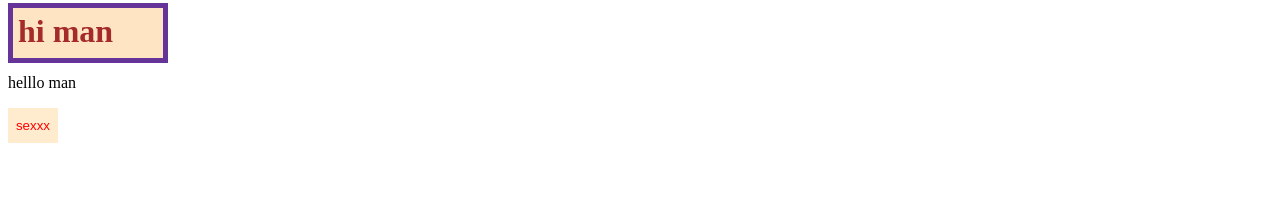
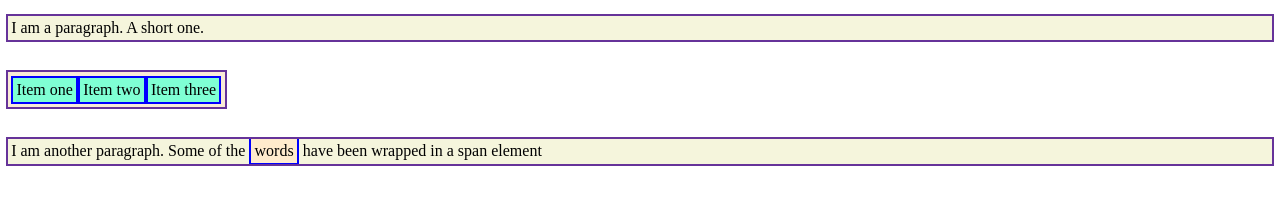
Before and after one commit to backwardseal/learning, a plain HTML site: page index.html in a window 1280 px wide. Drawn offline with Linux system fonts and the light colour scheme.

Commit message:
added random codes

```diff
--- a/index.html
+++ b/index.html
@@ -7,8 +7,14 @@
     <link rel="stylesheet" href="styles/styles.css">
 </head>
 <body>
-    <h1 class="h1">hi man</h1>
-    <p class="p">helllo man</p>
-    <button id="button">sexxx</button>
+    <p>I am a paragraph. A short one.</p>
+    <ul>
+        <li>Item one</li>
+        <li>Item two</li>
+        <li>Item three</li>
+    </ul>
+    <p>
+        I am another paragraph. Some of the <span class="block">words</span> have been wrapped in a <span>span element</span>
+    </p>
 </body>
 </html>
--- a/styles/styles.css
+++ b/styles/styles.css
@@ -1,22 +1,24 @@
-.h1 {
-    color: brown;
-    outline: 5px solid rebeccapurple;
-    padding: 5px;
-    margin: 5px;
-    border: 5px;
-    background-color: bisque;
-    height: 50px;
-    width: 150px;
-    box-sizing: border-box;
+p,ul {
+    outline: 2px solid rebeccapurple;
+    padding: 0.2em;
 }
-#button {
-    color: red;
-    height: 35px;
-    width: 50px;
+.block,li {
+    border: 2px solid blue;
+    padding: 0.2em;
+}
+
+ul {
+    display: inline-flex;
+    list-style: none;
+    background-color: antiquewhite;
+}
+.block {
+    display: inline;
     background-color: blanchedalmond;
-    outline: 10px;
-    padding: 5px;
-    margin: 10;
-    box-sizing: border-box;
-    border: 10px;
 }
+p {
+    background-color: beige;
+}
+li {
+    background-color: aquamarine;
+}
```
